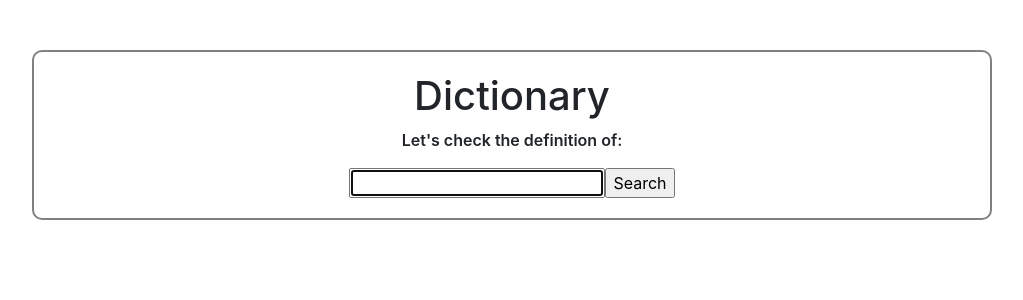
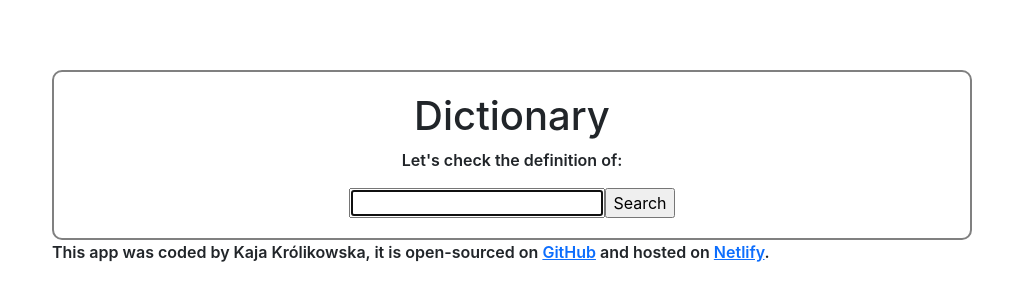
Before and after one commit to kajakrolikowska/dictionary, a React (Create React App) app: page / in a window 1280 px wide. Shown: the top 300 px of the page, without its empty margins (128-1151 px from the left). Built offline with nearby package versions, Linux system fonts and the light colour scheme; the HTML template or start-up script is replaced by a standard one.

Commit message:
Added footer with link too Github and Netlify.

```diff
--- a/src/App.css
+++ b/src/App.css
@@ -12,3 +12,13 @@
   border: 2px solid grey;
   border-radius: 10px;
 }
+
+.AppWrap {
+  display: block;
+  padding: 20px;
+  max-width: 960px;
+}
+
+footer {
+  text-align: left;
+}
--- a/src/App.js
+++ b/src/App.js
@@ -6,8 +6,31 @@ import React from "react";
 function App() {
   return (
     <div className="App">
-      <Container className="AppContainer">
-        <Dictionary />
+      <Container className="AppWrap">
+        <Container className="AppContainer">
+          <Dictionary />
+        </Container>
+        <footer>
+          This app was coded by Kaja Królikowska, it is open-sourced on{" "}
+          <a
+            href="https://github.com/kajakrolikowska/dictionary"
+            alt="GitHub repository link"
+            target="_blank"
+            rel="noreferrer"
+          >
+            GitHub
+          </a>{" "}
+          and hosted on{" "}
+          <a
+            href="https://moonlit-gaufre-0b0dcb.netlify.app"
+            alt="Link to website"
+            target="_blank"
+            rel="noreferrer"
+          >
+            Netlify
+          </a>
+          .
+        </footer>
       </Container>
     </div>
   );
```
